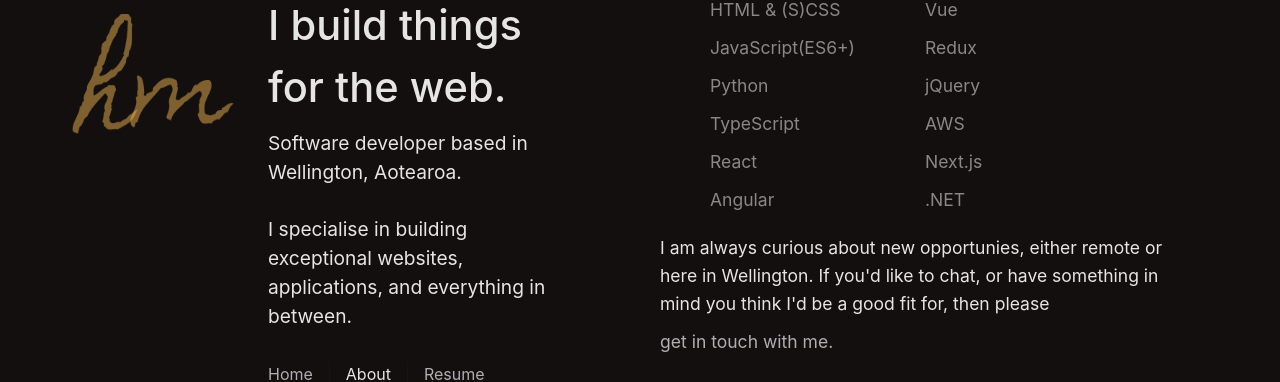
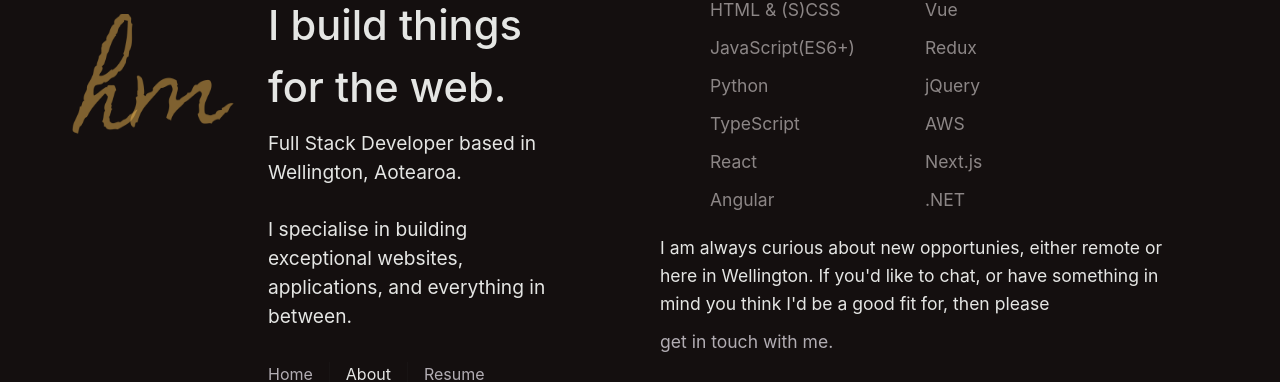
Before and after one commit to halmai-mcrae/halmai-vue-portfolio, a Vue app: page /about in a window 1280 px wide. Shown: the part 276-658 px from the top of the page. Built offline with nearby package versions, Linux system fonts and the light colour scheme.

Commit message:
Update title

```diff
--- a/src/components/HelloWorld.vue
+++ b/src/components/HelloWorld.vue
@@ -10,7 +10,7 @@ defineProps<{
     <h1 class="green">{{ msg }}.</h1>
     <h1 class="sub">I build things for the web.</h1>
     <h3>
-      Software developer based in Wellington, Aotearoa.
+      Full Stack Developer based in Wellington, Aotearoa.
       <br />
       <br/>
       I specialise in building exceptional websites, applications, and everything in between.
```
